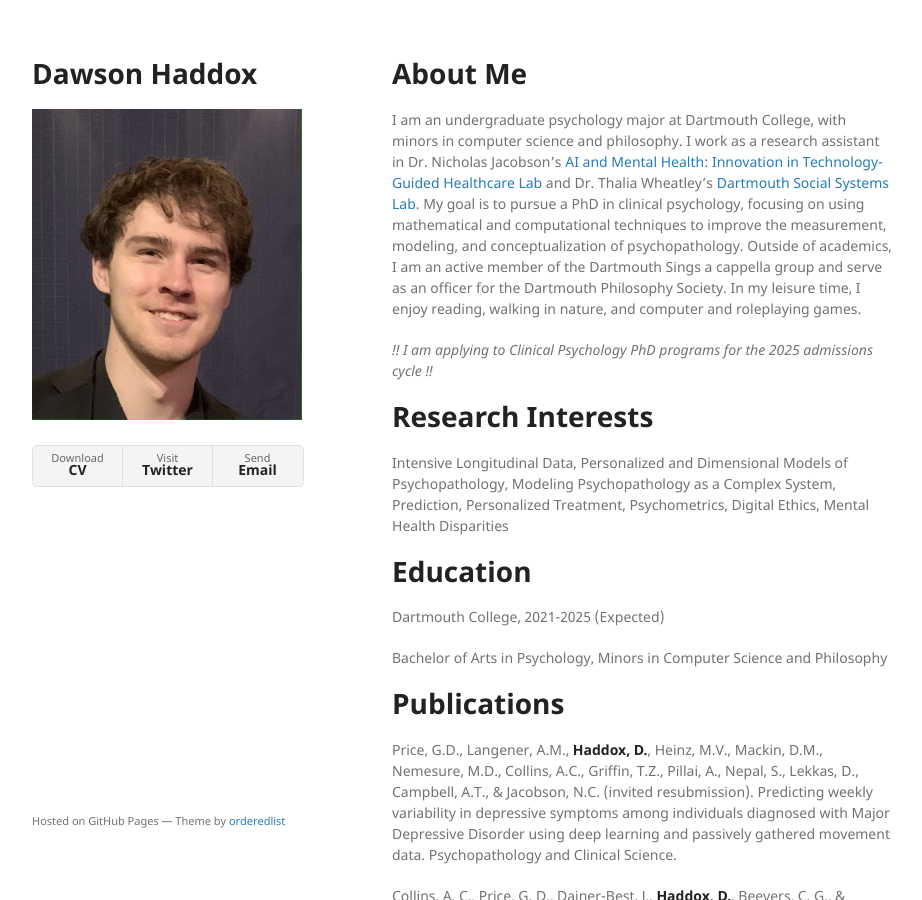
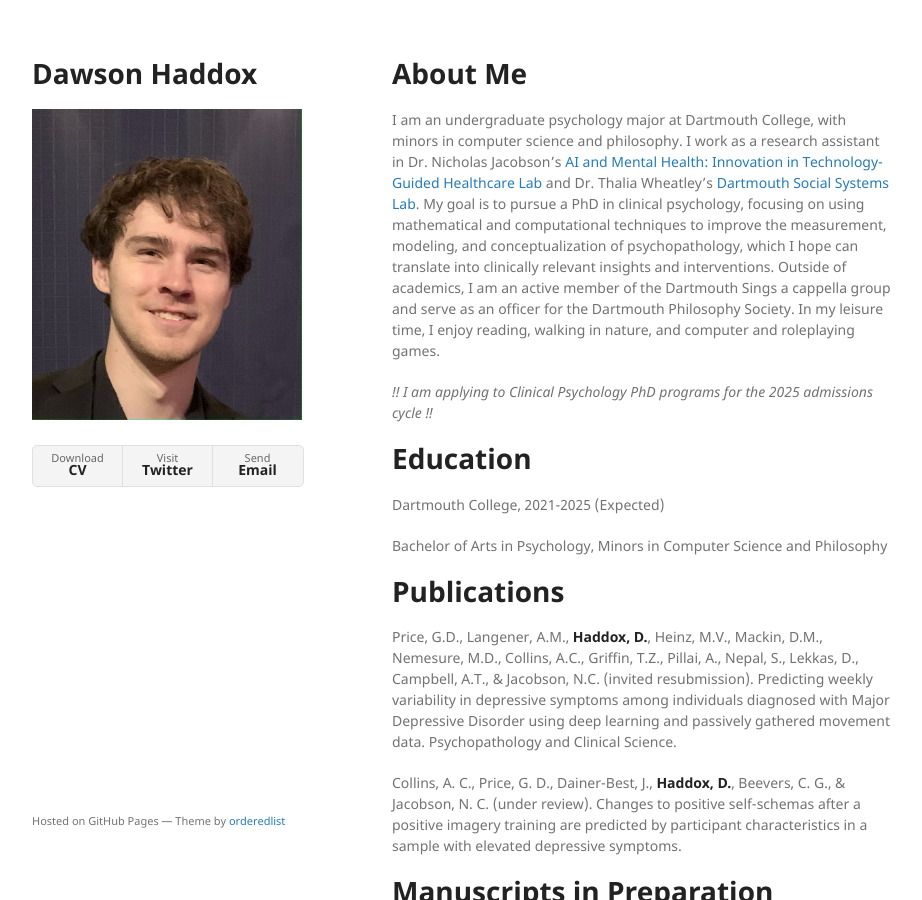
Before and after one commit to ddhaddox/ddhaddox.github.io, a Jekyll site: the page built from index.md, in a window 1280 px wide and 900 px high. Shown: the whole window, without its empty margins (178-1100 px from the left). Built offline with Jekyll 4.4.1, drawn with Linux system fonts in a browser that asks for light colours; our own code applies the rules of GitHub Pages for plain Markdown files.

Commit message:
Update index.md

```diff
--- a/index.md
+++ b/index.md
@@ -3,12 +3,9 @@
 ---
 
 # About Me
-I am an undergraduate psychology major at Dartmouth College, with minors in computer science and philosophy. I work as a research assistant in Dr. Nicholas Jacobson’s [AI and Mental Health: Innovation in Technology-Guided Healthcare Lab](https://geiselmed.dartmouth.edu/jacobsonlab/) and Dr. Thalia Wheatley’s [Dartmouth Social Systems Lab](http://www.wheatlab.com). My goal is to pursue a PhD in clinical psychology, focusing on using mathematical and computational techniques to improve the measurement, modeling, and conceptualization of psychopathology. Outside of academics, I am an active member of the Dartmouth Sings a cappella group and serve as an officer for the Dartmouth Philosophy Society. In my leisure time, I enjoy reading, walking in nature, and computer and roleplaying games.
+I am an undergraduate psychology major at Dartmouth College, with minors in computer science and philosophy. I work as a research assistant in Dr. Nicholas Jacobson’s [AI and Mental Health: Innovation in Technology-Guided Healthcare Lab](https://geiselmed.dartmouth.edu/jacobsonlab/) and Dr. Thalia Wheatley’s [Dartmouth Social Systems Lab](http://www.wheatlab.com). My goal is to pursue a PhD in clinical psychology, focusing on using mathematical and computational techniques to improve the measurement, modeling, and conceptualization of psychopathology, which I hope can translate into clinically relevant insights and interventions. Outside of academics, I am an active member of the Dartmouth Sings a cappella group and serve as an officer for the Dartmouth Philosophy Society. In my leisure time, I enjoy reading, walking in nature, and computer and roleplaying games.
 
 *!! I am applying to Clinical Psychology PhD programs for the 2025 admissions cycle !!*
-
-# Research Interests
-Intensive Longitudinal Data, Personalized and Dimensional Models of Psychopathology, Modeling Psychopathology as a Complex System, Prediction, Personalized Treatment, Psychometrics, Digital Ethics, Mental Health Disparities
 
 # Education
 Dartmouth College, 2021-2025 (Expected)
```
